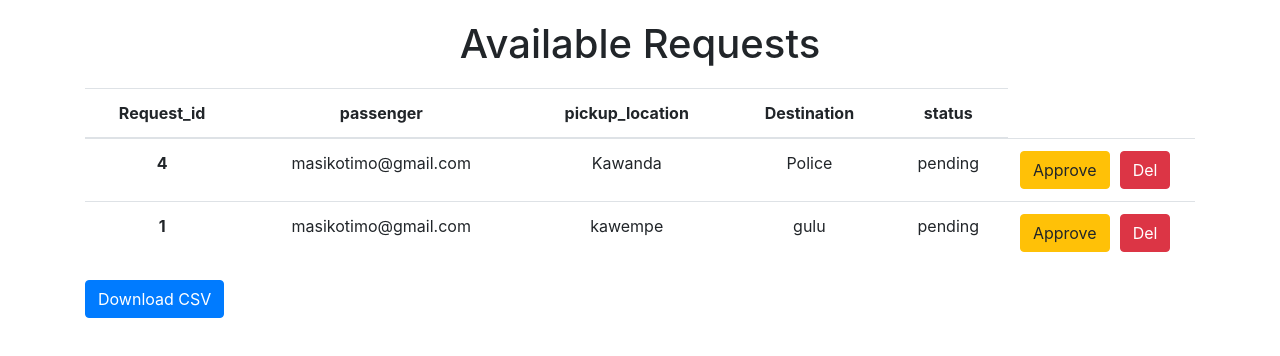
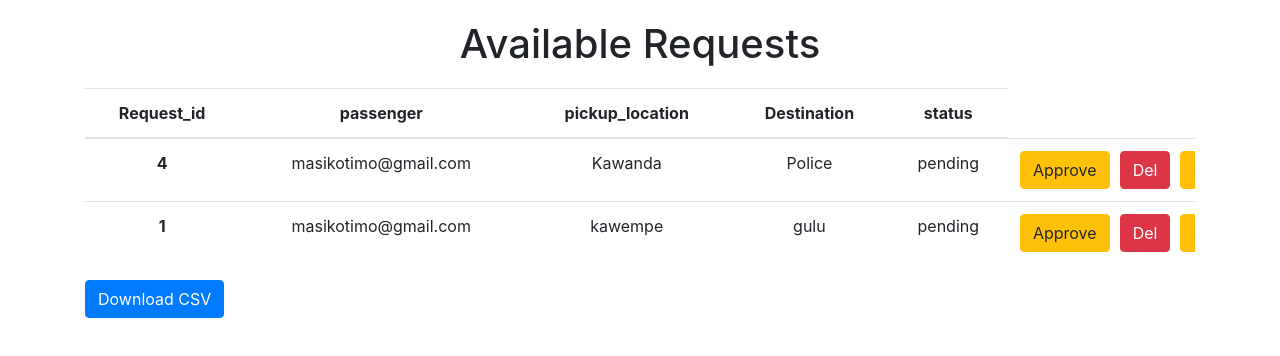
Before and after one commit to masikotimo/Firebase-Message-Notifications, a React (Create React App) app: page / in a window 1280 px wide. Shown: the top 356 px of the page. Built offline with nearby package versions, Linux system fonts and the light colour scheme; no server answers.

Commit message:
working perfectly with a decline

```diff
--- a/src/Components/Tables/DataTable.js
+++ b/src/Components/Tables/DataTable.js
@@ -26,7 +26,8 @@ class DataTable extends Component {
 
   }
 
-  updateItem = id => {
+  approveItem = id => {
+
     fetch(`${baseUrl}requests/${id}/`, {
       method: 'PATCH',
       headers: {
@@ -44,6 +45,24 @@ class DataTable extends Component {
 
   }
 
+  declineItem = id => {
+
+    fetch(`${baseUrl}requests/${id}/`, {
+      method: 'PATCH',
+      headers: {
+        'Content-Type': 'application/json'
+      },
+      body: JSON.stringify({
+        status: 'declined',
+      })
+    })
+      .then(response => response.json())
+      .then(item => {
+          this.props.updateState(item)
+      })
+      .catch(err => console.log(err))
+
+  }
 
   render() {
 
@@ -60,10 +79,15 @@ class DataTable extends Component {
               {' '}
               <Button
                   color="warning"
-                  onClick={() => this.updateItem(item.Request_id)}
+                  onClick={() => this.approveItem(item.Request_id)}
                   style={{float: "left", marginRight:"10px"}}>Approve
                 </Button>
-              <Button color="danger" onClick={() => this.deleteItem(item.Request_id)}>Del</Button>
+                <Button color="danger" style={{ marginRight:"10px"}} onClick={() => this.deleteItem(item.Request_id)}>Del</Button>
+                <Button
+                  color="warning"
+                  onClick={() => this.declineItem(item.Request_id)}
+                  style={{ marginRight:"10px"}}>Decline
+                </Button>
             </div>
           </td>
         </tr>
```
